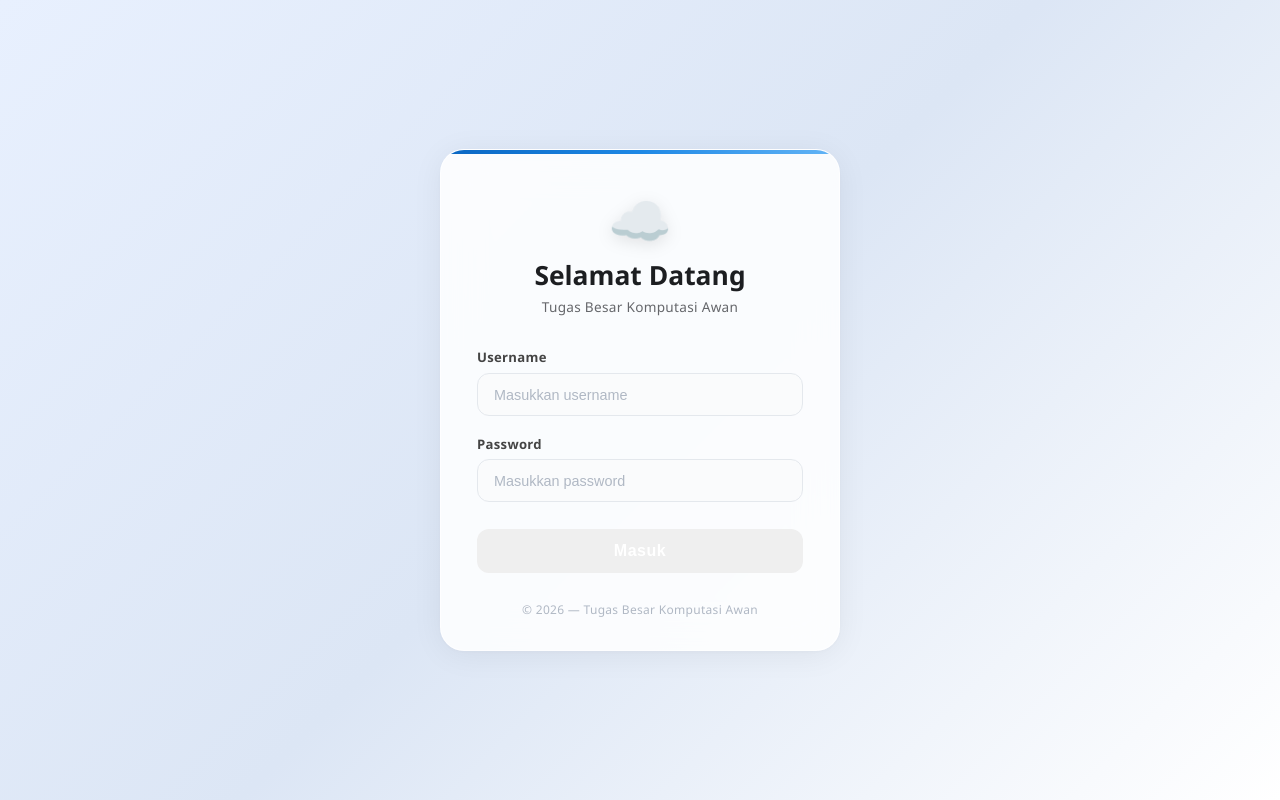
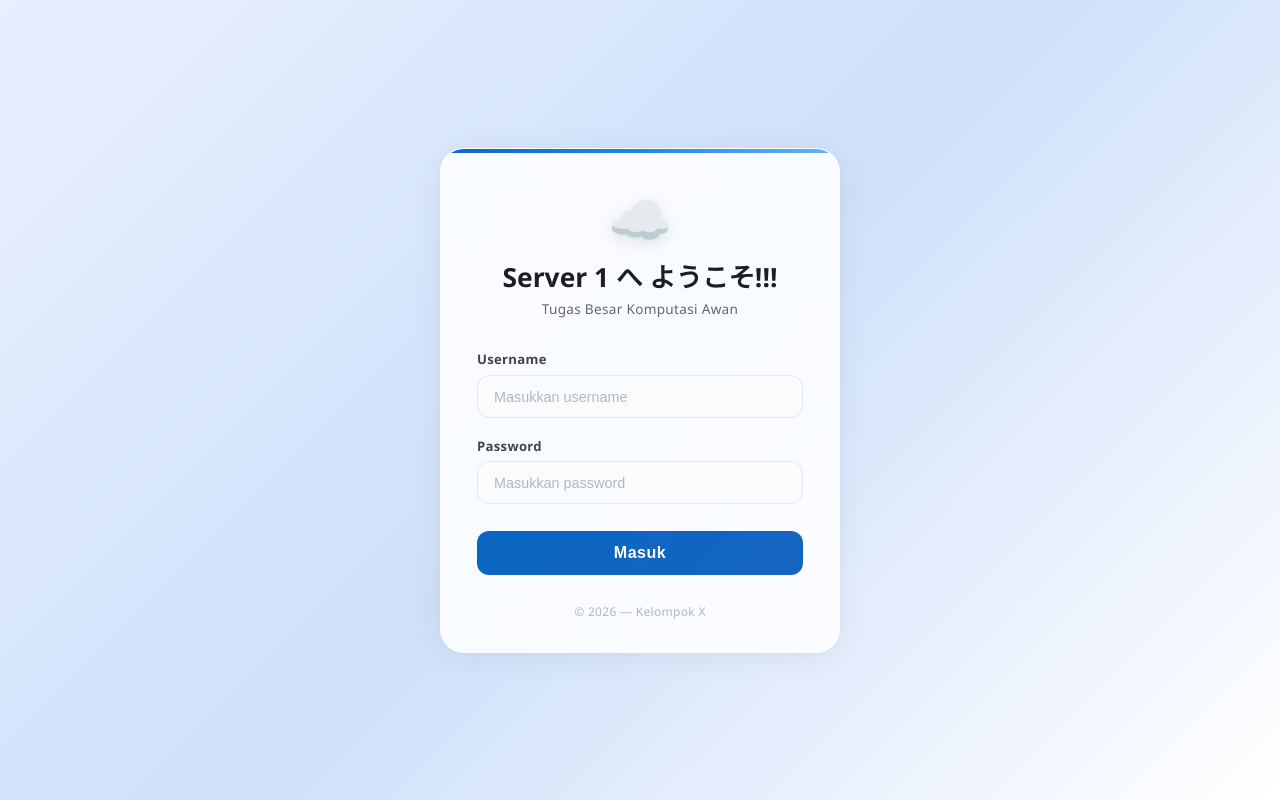
Before and after one commit to FridaySummers/tugas-besar-komputasi-awan-kelompok-X, a PHP site: page /login.php in a window 1280 px wide. Run offline with PHP 8.4, Linux system fonts and the light colour scheme.

Commit message:
Make login button and page background match server theme colors

```diff
--- a/Server_1/login.php
+++ b/Server_1/login.php
@@ -9,6 +9,7 @@
 }
 
 $error = "";
+$server_theme = "theme-server-1";
 
 if ($_SERVER["REQUEST_METHOD"] === "POST") {
     $username = trim($_POST["username"] ?? "");
@@ -47,11 +48,11 @@
     <title>Login — Tugas Besar Komputasi Awan</title>
     <link rel="stylesheet" href="style.css">
 </head>
-<body class="login-body">
+<body class="login-body <?= $server_theme ?>">
     <div class="login-card">
         <div class="login-icon">☁️</div>
-        <h1>Selamat Datang</h1>
-        <p class="subtitle">Tugas Besar Komputasi Awan</p>
+        <h1>Server 1 へ ようこそ!!!</h1>
+        <p class="subtitle">Tugas Besar Komputasi Awan </p>
 
         <?php if ($error): ?>
             <div class="alert error"><?= htmlspecialchars($error) ?></div>
@@ -71,7 +72,7 @@
             <button type="submit">Masuk</button>
         </form>
 
-        <p class="login-footer">&copy; 2026 — Tugas Besar Komputasi Awan</p>
+        <p class="login-footer">&copy; 2026 — Kelompok X</p>
     </div>
 </body>
 </html>
--- a/Server_1/style.css
+++ b/Server_1/style.css
@@ -294,6 +294,14 @@
 }
 
 /* Login — Server 1 accent */
+.theme-server-1.login-body {
+    background: linear-gradient(135deg, #e8f0fe 0%, #cfe0fa 50%, #ffffff 100%);
+}
+
+.theme-server-1 .login-card::before {
+    background: linear-gradient(90deg, #0a66c2, #1e88e5, #64b5f6);
+}
+
 .theme-server-1 .login-card input:focus {
     border-color: #0a66c2;
     box-shadow: 0 0 0 3px rgba(10, 102, 194, 0.15);
@@ -371,6 +379,14 @@
 }
 
 /* Login — Server 2 accent */
+.theme-server-2.login-body {
+    background: linear-gradient(135deg, #e6f7f0 0%, #c8f0e8 50%, #ffffff 100%);
+}
+
+.theme-server-2 .login-card::before {
+    background: linear-gradient(90deg, #0d9488, #14b8a6, #5eead4);
+}
+
 .theme-server-2 .login-card input:focus {
     border-color: #0d9488;
     box-shadow: 0 0 0 3px rgba(13, 148, 136, 0.15);
```
Also changed, not shown: Server_2/login.php (+4 -3 lines), Server_2/style.css (+16 -0 lines).
